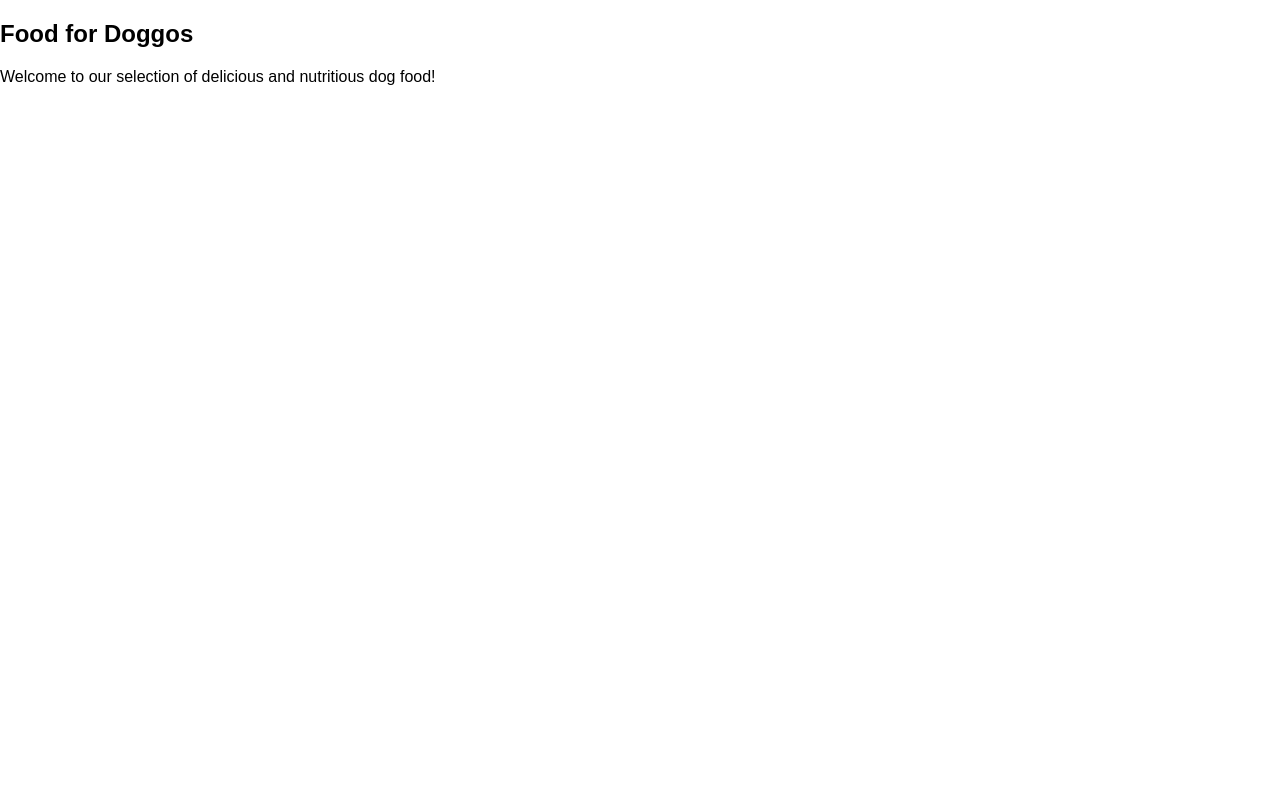
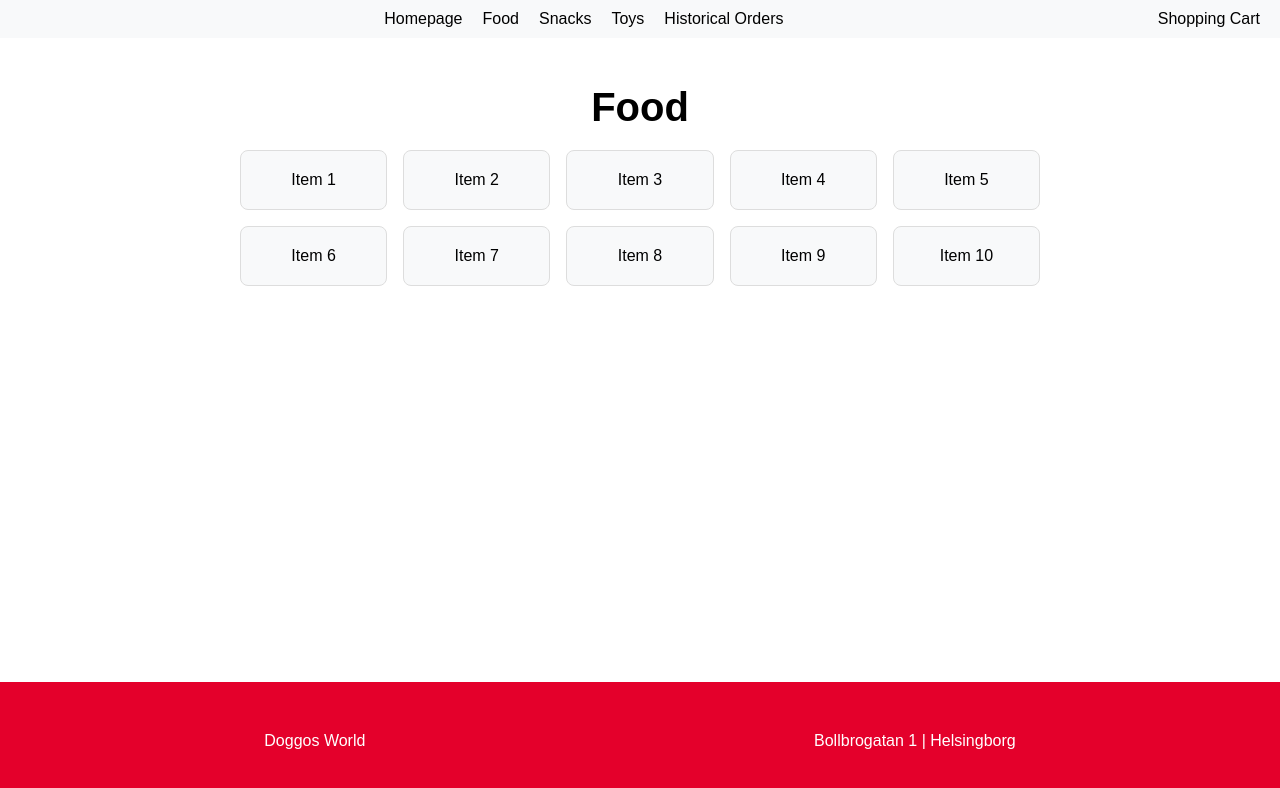
Before and after one commit to Vellethe/Doggos-World, a React (Vite) app in the folder doggosworld.client/: page /Order/Food in a window 1280 px wide. Shown: the top 788 px of the page. Built offline with nearby package versions, Linux system fonts and the light colour scheme.

Commit message:
Grids up for pages

```diff
--- a/doggosworld.client/src/App.jsx
+++ b/doggosworld.client/src/App.jsx
@@ -6,12 +6,14 @@ import Food from './pages/Orders/Food';
 import Snacks from './pages/Orders/Snacks';
 // import HistocialOrders from './pages/Orders/HistocialOrders';
 import Shoppingcart from './pages/Checkout/ShoppingCart';
+import MainContent from './pages/Homepage/MainContent';
 
 function App() {
     return (
         <Router>
             <Routes>
-                <Route path="/" element={<MasterLayout />} />
+                <Route path="/" element={<MasterLayout><MainContent /></MasterLayout>} />
+                <Route path="/Homepage" element={<MasterLayout><MainContent /></MasterLayout>} />
                 <Route path="/Order/Toys" element={<Toys />} />
                 <Route path="/Order/Food" element={<Food />} />
                 <Route path="/Order/Snacks" element={<Snacks />} />
--- /dev/null
+++ b/doggosworld.client/src/CSS/Food.css
@@ -0,0 +1,13 @@
+.items-grid {
+    display: grid;
+    grid-template-columns: repeat(5, 1fr);
+    gap: 16px;
+  }
+
+  .item-card {
+    background-color: #f8f9fa;
+    padding: 20px;
+    border: 1px solid #ddd;
+    border-radius: 8px;
+    text-align: center;
+  }
--- /dev/null
+++ b/doggosworld.client/src/CSS/ItemGrid.css
@@ -0,0 +1,13 @@
+.items-grid {
+    display: grid;
+    grid-template-columns: repeat(5, 1fr);
+    gap: 16px;
+  }
+
+  .item-card {
+    background-color: #f8f9fa;
+    padding: 20px;
+    border: 1px solid #ddd;
+    border-radius: 8px;
+    text-align: center;
+  }
--- a/doggosworld.client/src/components/Navbar.jsx
+++ b/doggosworld.client/src/components/Navbar.jsx
@@ -3,6 +3,7 @@ import React from "react";
 import '../CSS/Navbar.css';
 
 const NavMenu = [
+  { name: "Homepage", link: "/Homepage"},
   { name: "Food", link: "/Order/Food" },
   { name: "Snacks", link: "/Order/Snacks" },
   { name: "Toys", link: "/Order/Toys" },
@@ -16,7 +17,7 @@ const Navbar = () => {
       <div className="navbar">
         <ul className="nav-list">
           <div className="nav-center">
-            {NavMenu.filter(item => item.name !== "ShoppingCart").map((menuItem) => (
+            {NavMenu.filter(item => item.name !== "Shopping Cart").map((menuItem) => (
               <li key={menuItem.name} className="nav-item">
                 <Link to={menuItem.link} className="nav-link">
                   {menuItem.name}
@@ -26,7 +27,7 @@ const Navbar = () => {
           </div>
           <li className="nav-item shopping-cart">
             <Link to="/Checkout/ShoppingCart" className="nav-link">
-              ShoppingCart
+              Shopping Cart
             </Link>
           </li>
         </ul>
--- a/doggosworld.client/src/pages/Homepage/MasterLayout.jsx
+++ b/doggosworld.client/src/pages/Homepage/MasterLayout.jsx
@@ -1,15 +1,13 @@
 import React from 'react';
 import Navbar from '../../components/Navbar';
-import MainContent from './MainContent';
 import Footer from '../../components/Footer';
 import '../../CSS/Styles.css';
-
-const MasterLayout = () => {
+const MasterLayout = ({ children}) => {
   return (
     <>
       <Navbar />
       <main>
-        <MainContent />
+        {children}
       </main>
       <Footer />
     </>
--- a/doggosworld.client/src/pages/Orders/Food.jsx
+++ b/doggosworld.client/src/pages/Orders/Food.jsx
@@ -1,13 +1,35 @@
 import React from 'react';
+import MasterLayout from '../Homepage/MasterLayout';
+import '../../CSS/ItemGrid.css';
+
+const items = [
+  { id: 1, name: 'Item 1' },
+  { id: 2, name: 'Item 2' },
+  { id: 3, name: 'Item 3' },
+  { id: 4, name: 'Item 4' },
+  { id: 5, name: 'Item 5' },
+  { id: 6, name: 'Item 6' },
+  { id: 7, name: 'Item 7' },
+  { id: 8, name: 'Item 8' },
+  { id: 9, name: 'Item 9' },
+  { id: 10, name: 'Item 10' },
+];
 
 const Food = () => {
-    return (
-        <div>
-            <h2>Food for Doggos</h2>
-            <p>Welcome to our selection of delicious and nutritious dog food!</p>
-            {/* Add more content related to dog food here */}
+  return (
+    <MasterLayout>
+      <div className="main-content">
+        <h1>Food</h1>
+        <div className="items-grid">
+          {items.map((item) => (
+            <div key={item.id} className="item-card">
+              {item.name}
+            </div>
+          ))}
         </div>
-    );
-}
+      </div>
+    </MasterLayout>
+  );
+};
 
 export default Food;
--- a/doggosworld.client/src/pages/Orders/Snacks.jsx
+++ b/doggosworld.client/src/pages/Orders/Snacks.jsx
@@ -1,9 +1,35 @@
-import React from "react";
+import React from 'react';
+import MasterLayout from '../Homepage/MasterLayout';
+import '../../CSS/ItemGrid.css';
+
+const items = [
+  { id: 1, name: 'Item 1' },
+  { id: 2, name: 'Item 2' },
+  { id: 3, name: 'Item 3' },
+  { id: 4, name: 'Item 4' },
+  { id: 5, name: 'Item 5' },
+  { id: 6, name: 'Item 6' },
+  { id: 7, name: 'Item 7' },
+  { id: 8, name: 'Item 8' },
+  { id: 9, name: 'Item 9' },
+  { id: 10, name: 'Item 10' },
+];
 
 const Snacks = () => {
-    return (
-        <h2>cookies</h2>
-    );
-}
+  return (
+    <MasterLayout>
+      <div className="main-content">
+        <h1>Snacks</h1>
+        <div className="items-grid">
+          {items.map((item) => (
+            <div key={item.id} className="item-card">
+              {item.name}
+            </div>
+          ))}
+        </div>
+      </div>
+    </MasterLayout>
+  );
+};
 
-export default Snacks
+export default Snacks;
--- a/doggosworld.client/src/pages/Orders/Toys.jsx
+++ b/doggosworld.client/src/pages/Orders/Toys.jsx
@@ -1,9 +1,35 @@
-import React from "react";
+import React from 'react';
+import MasterLayout from '../Homepage/MasterLayout';
+import '../../CSS/ItemGrid.css';
+
+const items = [
+  { id: 1, name: 'Item 1' },
+  { id: 2, name: 'Item 2' },
+  { id: 3, name: 'Item 3' },
+  { id: 4, name: 'Item 4' },
+  { id: 5, name: 'Item 5' },
+  { id: 6, name: 'Item 6' },
+  { id: 7, name: 'Item 7' },
+  { id: 8, name: 'Item 8' },
+  { id: 9, name: 'Item 9' },
+  { id: 10, name: 'Item 10' },
+];
 
 const Toys = () => {
-    return (
-        <h2>Cookies 2.0</h2>
-    );
-}
+  return (
+    <MasterLayout>
+      <div className="main-content">
+        <h1>Toys</h1>
+        <div className="items-grid">
+          {items.map((item) => (
+            <div key={item.id} className="item-card">
+              {item.name}
+            </div>
+          ))}
+        </div>
+      </div>
+    </MasterLayout>
+  );
+};
 
-export default Toys
+export default Toys;
```
